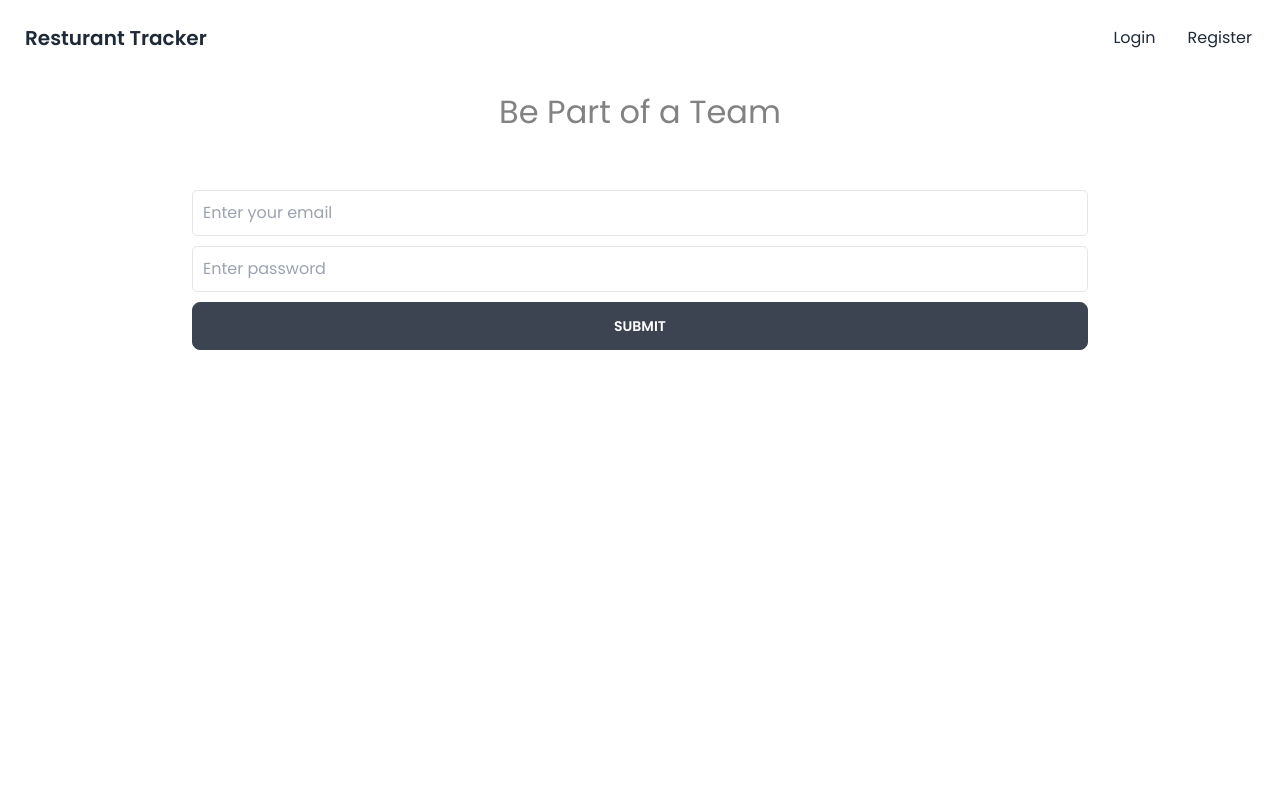
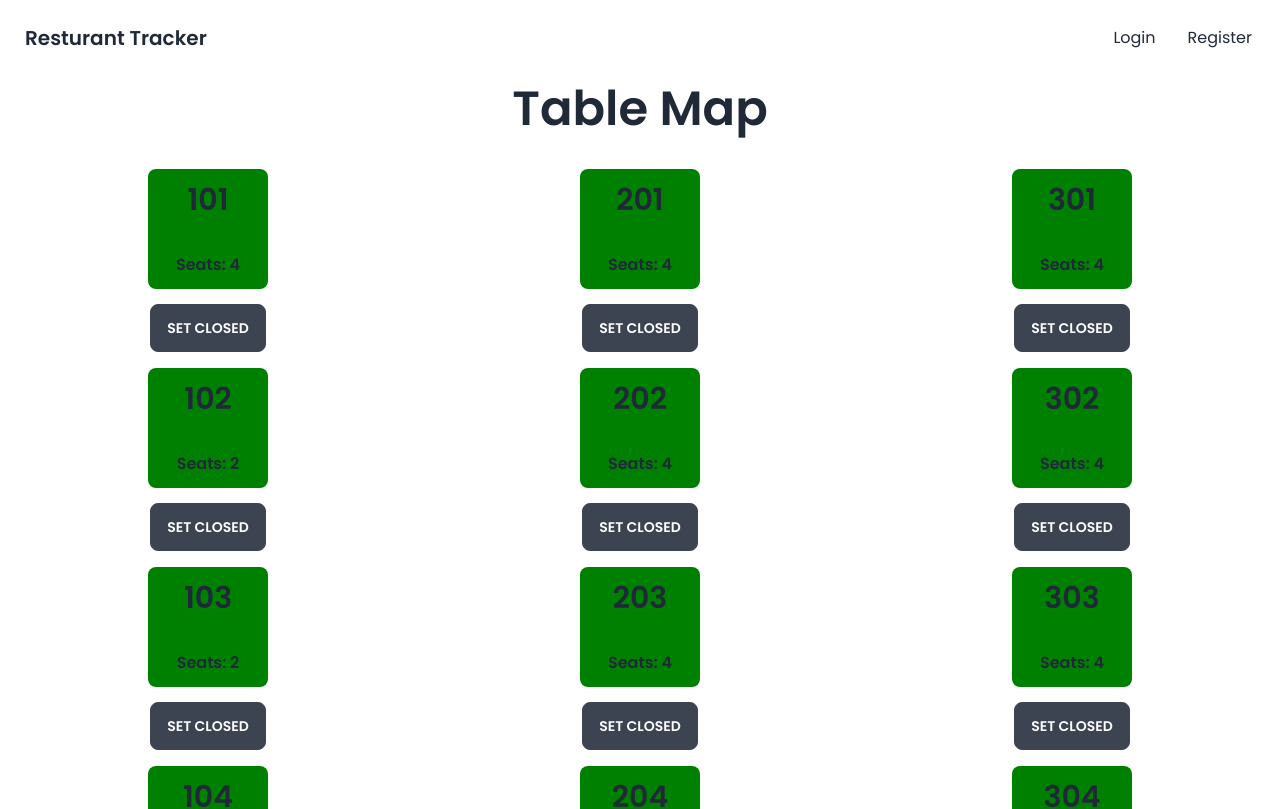
Before and after one commit to TFuray/100hr-ticket-vite, a React (Vite) app in the folder frontend/: page /map in a window 1280 px wide. Before the commit this address led to /login. Shown: the top 809 px of the page. Built offline with nearby package versions, Linux system fonts and the light colour scheme; a web font is replaced by a local one.

Commit message:
added state to table map

```diff
--- a/frontend/src/components/TableIcon.jsx
+++ b/frontend/src/components/TableIcon.jsx
@@ -1,27 +1,11 @@
-import { useDispatch } from 'react-redux'
-import { toggleOpen, toggleClosed, reset } from '../features/tables/tableSlice'
-
-const Table = ({ table, seats, _id, open }) => {
-  const dispatch = useDispatch()
-
-  const handleClick = () => {
-    if(open){
-      dispatch(toggleClosed(_id))
-    }else{
-      dispatch(toggleOpen(_id))
-    }
-    return() => {
-      dispatch(reset())
-    }
-  }
+const Table = ({ open, table, seats}) => {
 
   return (
     <div
       className='table content-center'
       style={{ backgroundColor: open ? 'green' : 'red' }}
-      onClick={handleClick}
     >
-      <h3 className='text-3xl'>{table} </h3>
+      <h3 className='text-3xl'>{table}</h3>
       <div>Seats: {seats}</div>
     </div>
   )
--- /dev/null
+++ b/frontend/src/components/TableIcon2.jsx
@@ -0,0 +1,30 @@
+import { useDispatch } from 'react-redux'
+import { toggleOpen, toggleClosed, reset } from '../features/tables/tableSlice'
+
+const Table = ({ table, seats, _id, open }) => {
+  const dispatch = useDispatch()
+
+  const handleClick = () => {
+    if (open) {
+      dispatch(toggleClosed(_id))
+    } else {
+      dispatch(toggleOpen(_id))
+    }
+    return () => {
+      dispatch(reset())
+    }
+  }
+
+  return (
+    <div
+      className='table content-center'
+      style={{ backgroundColor: open ? 'green' : 'red' }}
+      onClick={handleClick}
+    >
+      <h3 className='text-3xl'>{table} </h3>
+      <div>Seats: {seats}</div>
+    </div>
+  )
+}
+
+export default Table
--- /dev/null
+++ b/frontend/src/data/tables.js
@@ -0,0 +1,79 @@
+const tableData = [
+  {
+    table: 101,
+    seats: 4,
+    open: true
+  },
+  {
+    table: 102,
+    seats: 2,
+    open: true
+  },
+  {
+    table: 103,
+    seats: 2,
+    open: true
+  },
+  {
+    table: 104,
+    seats: 4,
+    open: true
+  },
+  {
+    table: 105,
+    seats: 4,
+    open: true
+  },
+  {
+    table: 201,
+    seats: 4,
+    open: true
+  },
+  {
+    table: 202,
+    seats: 4,
+    open: true
+  },
+  {
+    table: 203,
+    seats: 4,
+    open: true
+  },
+  {
+    table: 204,
+    seats: 2,
+    open: true
+  },
+  {
+    table: 205,
+    seats: 4,
+    open: true
+  },
+  {
+    table: 301,
+    seats: 4,
+    open: true
+  },
+  {
+    table: 302,
+    seats: 4,
+    open: true
+  },
+  {
+    table: 303,
+    seats: 4,
+    open: true
+  },
+  {
+    table: 304,
+    seats: 2,
+    open: true
+  },
+  {
+    table: 305,
+    seats: 4,
+    open: true
+  }
+]
+
+export default tableData
--- a/frontend/src/pages/Login.jsx
+++ b/frontend/src/pages/Login.jsx
@@ -58,7 +58,7 @@ const Login = () => {
       <section className='heading'>
         <h1>
         </h1>
-        <p>Be Part of a Team</p>
+        <p className='text-white' >Be Part of a Team</p>
       </section>
 
       <section className='form'>
--- a/frontend/src/pages/TableMap.jsx
+++ b/frontend/src/pages/TableMap.jsx
@@ -1,41 +1,22 @@
 import { useState, useEffect } from 'react'
-import { useNavigate } from 'react-router-dom'
-import { useSelector, useDispatch } from 'react-redux'
 import TableIcon from '../components/TableIcon'
-import {
-  getTables,
-  toggleOpen,
-  toggleClosed,
-  reset
-} from '../features/tables/tableSlice'
-import Spinner from '../components/Spinner'
+import tableData from '../data/tables'
 
 const TableMap = () => {
-  const navigate = useNavigate()
-  const dispatch = useDispatch()
+  const [tableList, setTableList] = useState(tableData)
 
-  const { user } = useSelector(state => state.auth)
-  const { tables, isLoading, isError, message } = useSelector(
-    state => state.tables
-  )
-
-  useEffect(() => {
-    if (isError) {
-      console.log(message)
+  function handleToggleOpen (id) {
+    const newList = tableList.map(item => {
+      if (item.table === id) {
+        const updatedItem = {
+          ...item,
+          open: !item.open
         }
-    if (!user) {
-      navigate('/login')
+        return updatedItem
       }
-
-    dispatch(getTables())
-
-    return () => {
-      dispatch(reset())
-    }
-  }, [user, navigate, isError, message, dispatch])
-
-  if (isLoading) {
-    return <Spinner />
+      return item
+    })
+    setTableList(newList)
   }
 
   return (
@@ -43,14 +24,27 @@ const TableMap = () => {
       <h1></h1>
       <h1 className='text-5xl mb-9'>Table Map</h1>
       <div className='grid grid-rows-5 grid-flow-col gap-4 place-items-center'>
-        {tables.map(table => (
+        {tableList.map(table => (
+          <div
+            style={
+              ({ backgroundColor: table.open ? 'green' : 'red' },
+              { borderRadius: '5px' })
+            }
+          >
             <TableIcon
-            key={table._id}
+              key={table.table}
               open={table.open}
+              seats={table.seats}
               table={table.table}
-            seats={table.seats}
-            _id={table._id}
             />
+            <button
+              className='btn'
+              // style={{ backgroundColor: table.open ? 'green' : 'red' }}
+              onClick={() => handleToggleOpen(table.table)}
+            >
+              {table.open ? 'Set Closed' : 'Set Open'}
+            </button>
+          </div>
         ))}
       </div>
     </>
--- /dev/null
+++ b/frontend/src/pages/TableMap2.jsx
@@ -0,0 +1,60 @@
+import { useState, useEffect } from 'react'
+import { useNavigate } from 'react-router-dom'
+import { useSelector, useDispatch } from 'react-redux'
+import TableIcon from '../components/TableIcon'
+import {
+  getTables,
+  toggleOpen,
+  toggleClosed,
+  reset
+} from '../features/tables/tableSlice'
+import Spinner from '../components/Spinner'
+
+const TableMap = () => {
+  const navigate = useNavigate()
+  const dispatch = useDispatch()
+
+  const { user } = useSelector(state => state.auth)
+  const { tables, isLoading, isError, message } = useSelector(
+    state => state.tables
+  )
+
+  useEffect(() => {
+    if (isError) {
+      console.log(message)
+    }
+    if (!user) {
+      navigate('/login')
+    }
+
+    dispatch(getTables())
+
+    return () => {
+      dispatch(reset())
+    }
+  }, [user, navigate, isError, message, dispatch])
+
+  if (isLoading) {
+    return <Spinner />
+  }
+
+  return (
+    <>
+      <h1></h1>
+      <h1 className='text-5xl mb-9'>Table Map</h1>
+      <div className='grid grid-rows-5 grid-flow-col gap-4 place-items-center'>
+        {tables.map(table => (
+          <TableIcon
+            key={table._id}
+            open={table.open}
+            table={table.table}
+            seats={table.seats}
+            _id={table._id}
+          />
+        ))}
+      </div>
+    </>
+  )
+}
+
+export default TableMap
```
Also changed, not shown: 1 other file (tests, documents, lock files or other folders). Lines whose indentation alone changed are shown as unchanged.
